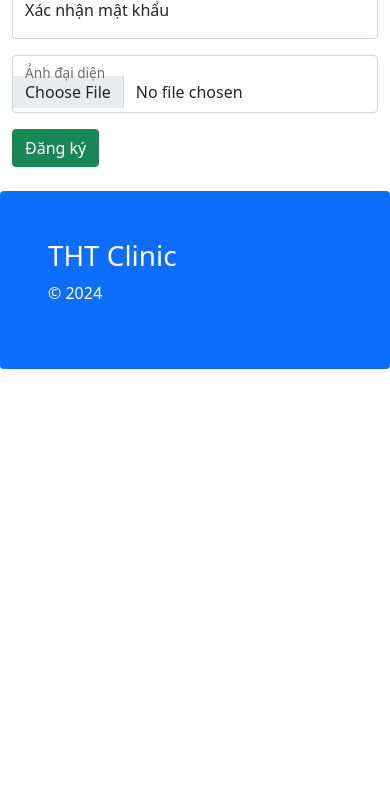
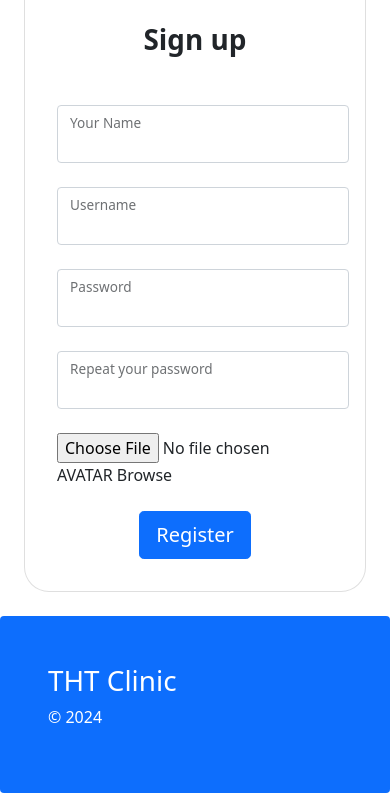
Before and after one commit to anhtuan284/clinic-webapp, a Flask app: page /register in a window 390 px wide. Shown: the part 350-1143 px from the top of the page. Before the commit the page ends 719 px from the top, so only its background shows below. Run offline with Flask 3, Linux system fonts and the light colour scheme.

Commit message:
template register

```diff
--- a/clinicapp/templates/auth/register.html
+++ b/clinicapp/templates/auth/register.html
@@ -3,38 +3,94 @@
 {% block title %}Đăng ký{% endblock %}
 
 {% block content %}
-<h1 class="text-center text-info mt-1">ĐĂNG KÝ NGƯỜI DÙNG</h1>
 {% if err_msg %}
 <div class="alert alert-danger">{{ err_msg }}</div>
 {% endif %}
-<form method="post" action="/register" enctype="multipart/form-data">
-    <div class="form-floating mb-3 mt-3">
-        <input type="text" class="form-control" id="name" placeholder="Họ tên" name="name" required>
-        <label for="name">Họ tên</label>
-    </div>
+<h1 class="text-center text-info mt-1">ĐĂNG KÝ NGƯỜI DÙNG</h1>
+<form method="post" enctype="multipart/form-data" action="/register">
+    <div class="container h-100">
+        <div class="row d-flex justify-content-center align-items-center h-100">
+            <div class="col-lg-12 col-xl-11">
+                <div class="card text-black" style="border-radius: 25px;">
+                    <div class="card-body p-md-5">
+                        <div class="row justify-content-center">
+                            <div class="col-md-10 col-lg-6 col-xl-5 order-2 order-lg-1">
 
-    <div class="form-floating mb-3 mt-3">
-        <input type="text" class="form-control" id="username" placeholder="Tên đăng nhập" name="username" required>
-        <label for="username">Tên đăng nhập</label>
-    </div>
+                                <p class="text-center h1 fw-bold mb-5 mx-1 mx-md-4 mt-4">Sign up</p>
 
-    <div class="form-floating mt-3 mb-3">
-        <input type="password" class="form-control" id="password" placeholder="Mật khẩu" name="password" required>
-        <label for="password">Mật khẩu</label>
-    </div>
+                                <form class="mx-1 mx-md-4">
 
-    <div class="form-floating mt-3 mb-3">
-        <input type="password" class="form-control" id="confirm" placeholder="Xác nhận mật khẩu" name="confirm" required>
-        <label for="confirm">Xác nhận mật khẩu</label>
-    </div>
 
-    <div class="form-floating mt-3 mb-3">
-        <input type="file" accept=".png,.jpg" class="form-control" id="avatar" name="avatar">
-        <label for="confirm">Ảnh đại diện</label>
-    </div>
+                                    <div class="d-flex flex-row align-items-center mb-4">
+                                        <i class="fas fa-user fa-lg me-3 fa-fw"></i>
+                                        <div class="form-floating flex-fill mb-0">
+                                            <input type="name" id="name" name="name" class="form-control"/>
+                                            <label class="form-label" for="name">Your Name</label>
+                                        </div>
+                                    </div>
+                                    <div class="d-flex flex-row align-items-center mb-4">
+                                        <i class="fas fa-user fa-lg me-3 fa-fw"></i>
+                                        <div class="form-floating flex-fill mb-0">
+                                            <input type="name" id="username" name="username" class="form-control"/>
+                                            <label class="form-label" for="username">Username</label>
+                                        </div>
+                                    </div>
 
-    <div class="form-floating mt-3 mb-3">
-        <button class="btn btn-success" type="submit">Đăng ký</button>
+                                    <!--                  <div class="d-flex flex-row align-items-center mb-4">-->
+                                    <!--                    <i class="fas fa-envelope fa-lg me-3 fa-fw"></i>-->
+                                    <!--                    <div class="form-floating flex-fill mb-0">-->
+                                    <!--                      <input type="email" id="form3Example3c" class="form-control" />-->
+                                    <!--                      <label class="form-label" for="form3Example3c">Your Email</label>-->
+                                    <!--                    </div>-->
+                                    <!--                  </div>-->
+
+                                    <div class="d-flex flex-row align-items-center mb-4">
+                                        <i class="fas fa-lock fa-lg me-3 fa-fw"></i>
+                                        <div class="form-floating flex-fill mb-0">
+                                            <input type="password" id="password" name="password" class="form-control"/>
+                                            <label class="form-label" for="password">Password</label>
+                                        </div>
+                                    </div>
+
+                                    <div class="d-flex flex-row align-items-center mb-4">
+                                        <i class="fas fa-key fa-lg me-3 fa-fw"></i>
+                                        <div class="form-floating flex-fill mb-0">
+                                            <input type="password" id="confirm" name="confirm" class="form-control"/>
+                                            <label class="form-label" for="confirm">Repeat your password</label>
+                                        </div>
+                                    </div>
+
+                                    <div class="d-flex flex-row align-items-center mb-4">
+                                        <i class="fas fa-image fa-lg me-3 fa-fw"></i>
+                                        <div class="form-file flex-fill mb-0">
+                                            <input type="file" class="form-file-input" name="avatar" id="avatar">
+                                            <label class="form-file-label" for="avatar">
+                                                <span class="form-file-text">AVATAR</span>
+                                                <span class="form-file-button">Browse</span>
+                                            </label>
+                                        </div>
+                                    </div>
+
+                                    <div class="d-flex justify-content-center mx-4 mb-3 mb-lg-4">
+                                        <button type="submit" value="Register" class="btn btn-primary btn-lg">
+                                            Register
+                                        </button>
+                                    </div>
+
+                                </form>
+
+                            </div>
+                            <div class="col-md-10 col-lg-6 col-xl-7 d-flex align-items-center order-1 order-lg-2">
+
+                                <img src="https://mdbcdn.b-cdn.net/img/Photos/new-templates/bootstrap-registration/draw1.webp"
+                                     class="img-fluid" alt="Sample image">
+
+                            </div>
+                        </div>
+                    </div>
+                </div>
+            </div>
+        </div>
     </div>
 </form>
 {% endblock %}
```
